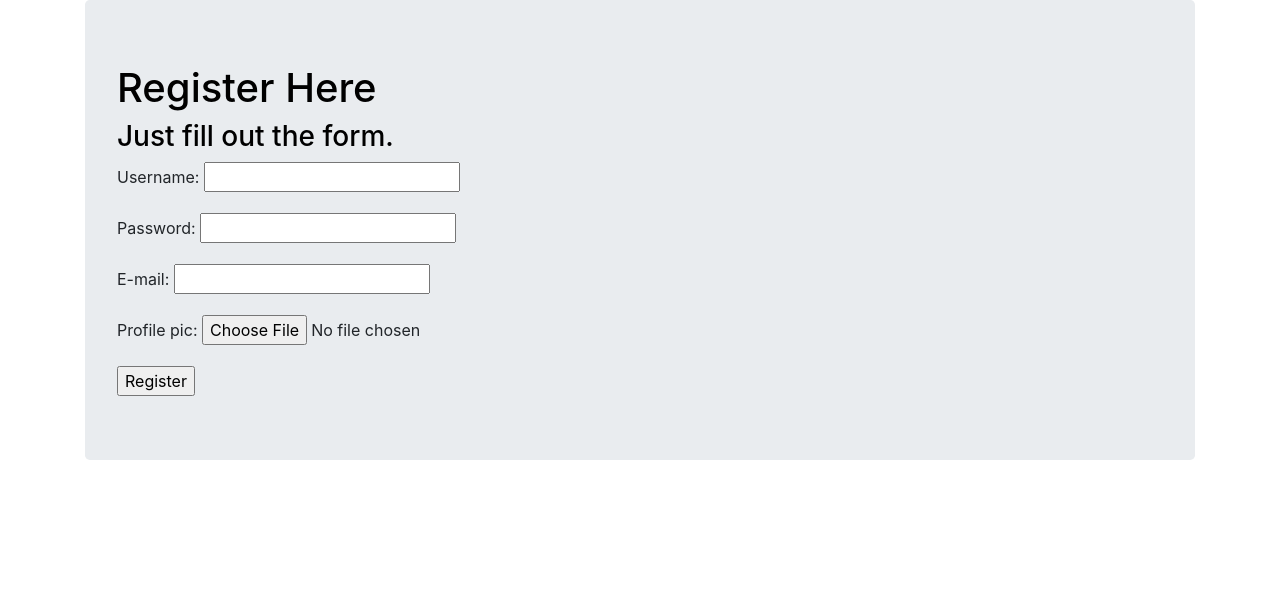
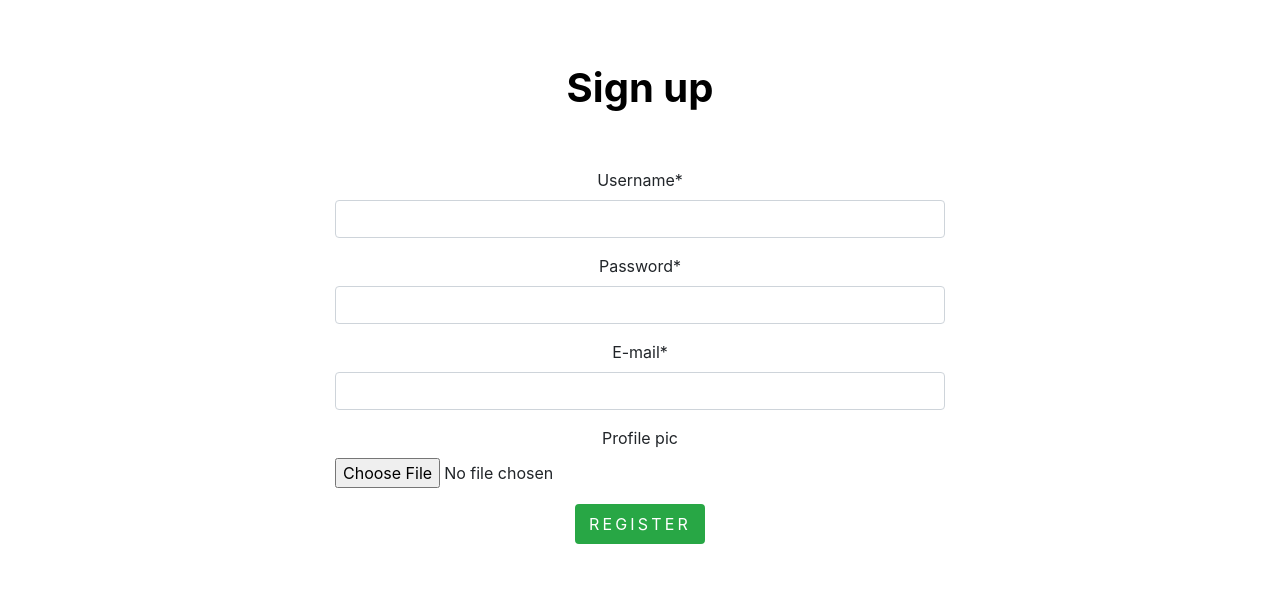
Before and after one commit to Amr-Hamed/FUNDME-V2, a Django app: page /userProfile/register/ in a window 1280 px wide. Shown: the part 56-663 px from the top of the page. Run offline with Django 3.2, Linux system fonts and the light colour scheme; some libraries are stand-ins or nearby versions; some web fonts are replaced.

Commit message:
editing sign up form - using crisp-forms

```diff
--- a/fundMe/fundMe/settings.py
+++ b/fundMe/fundMe/settings.py
@@ -37,8 +37,11 @@ INSTALLED_APPS = [
     'django.contrib.sessions',
     'django.contrib.messages',
     'django.contrib.staticfiles',
-    'userProfile'
+    'userProfile',
+    'crispy_forms'
 ]
+
+CRISPY_TEMPLATE_PACK = 'bootstrap4'
 
 MIDDLEWARE = [
     'django.middleware.security.SecurityMiddleware',
--- a/fundMe/userProfile/templates/userProfile/registeration.html
+++ b/fundMe/userProfile/templates/userProfile/registeration.html
@@ -1,3 +1,4 @@
+{% load crispy_forms_tags %}
 {% load staticfiles %}
 
 <!DOCTYPE html>
@@ -24,7 +25,8 @@
     <link rel="stylesheet" href="{% static 'css/style.css' %}">
 
 
-    <link rel="stylesheet" href="https://stackpath.bootstrapcdn.com/bootstrap/4.3.1/css/bootstrap.min.css" integrity="sha384-ggOyR0iXCbMQv3Xipma34MD+dH/1fQ784/j6cY/iJTQUOhcWr7x9JvoRxT2MZw1T" crossorigin="anonymous">
+    <link rel="stylesheet" href="https://stackpath.bootstrapcdn.com/bootstrap/4.3.1/css/bootstrap.min.css"
+          integrity="sha384-ggOyR0iXCbMQv3Xipma34MD+dH/1fQ784/j6cY/iJTQUOhcWr7x9JvoRxT2MZw1T" crossorigin="anonymous">
 
 </head>
 <body>
@@ -54,30 +56,43 @@
 
 
 <!-- END nav -->
-<div class="container">
-    <div class="jumbotron">
+
 {% if registered %}
 <h1>Thank you for registering!</h1>
 {% else %}
-        <h1>Register Here</h1>
-        <h3>Just fill out the form.</h3>
+
+<div style="width:50%; margin-left: 25%">
+
+    <div class="site-section">
+        <div class="container">
+
+            <div class="row mb-5">
+                <div class="col-md-12 text-center">
+                    <h1 class="heading"><b> Sign up </b></h1>
+                </div>
+            </div>
+
+            <div>
+                <div class="text-center">
 
                     <form enctype="multipart/form-data" method="POST">
                         {% csrf_token %}
-            {{ user_form.as_p }}
-            {{ profile_form.as_p }}
-            <input type="submit" name="" value="Register">
+                        {{ user_form|crispy }}
+                        {{ profile_form|crispy }}
+                        <input class="btn btn-success" type="submit" name="" value="Register">
                     </form>
 
                     {% endif %}
+
+                </div>
+            </div>
+        </div>
     </div>
 </div>
 
-
-
-<script src="https://stackpath.bootstrapcdn.com/bootstrap/4.3.1/js/bootstrap.min.js" integrity="sha384-JjSmVgyd0p3pXB1rRibZUAYoIIy6OrQ6VrjIEaFf/nJGzIxFDsf4x0xIM+B07jRM" crossorigin="anonymous"></script>
-
-
+<script src="https://stackpath.bootstrapcdn.com/bootstrap/4.3.1/js/bootstrap.min.js"
+        integrity="sha384-JjSmVgyd0p3pXB1rRibZUAYoIIy6OrQ6VrjIEaFf/nJGzIxFDsf4x0xIM+B07jRM"
+        crossorigin="anonymous"></script>
 
 
 <!-- loader -->
```
Also changed, not shown: fundMe/db.sqlite3. Lines whose indentation alone changed are shown as unchanged.
